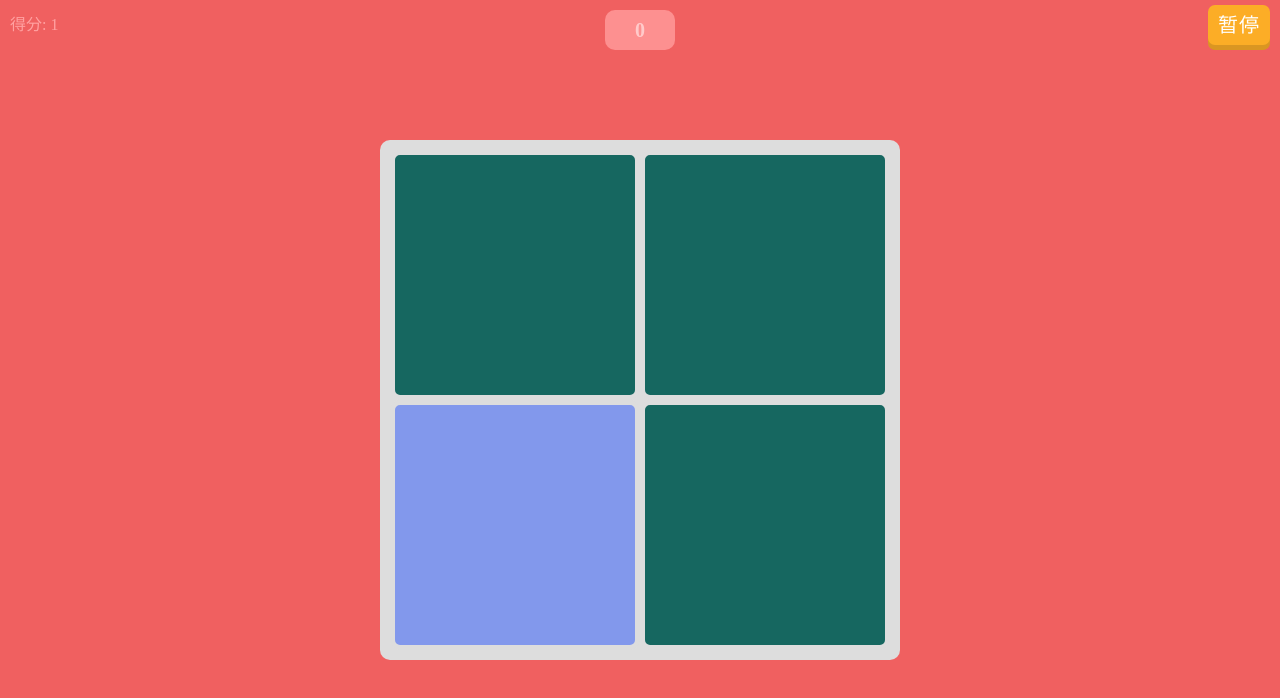
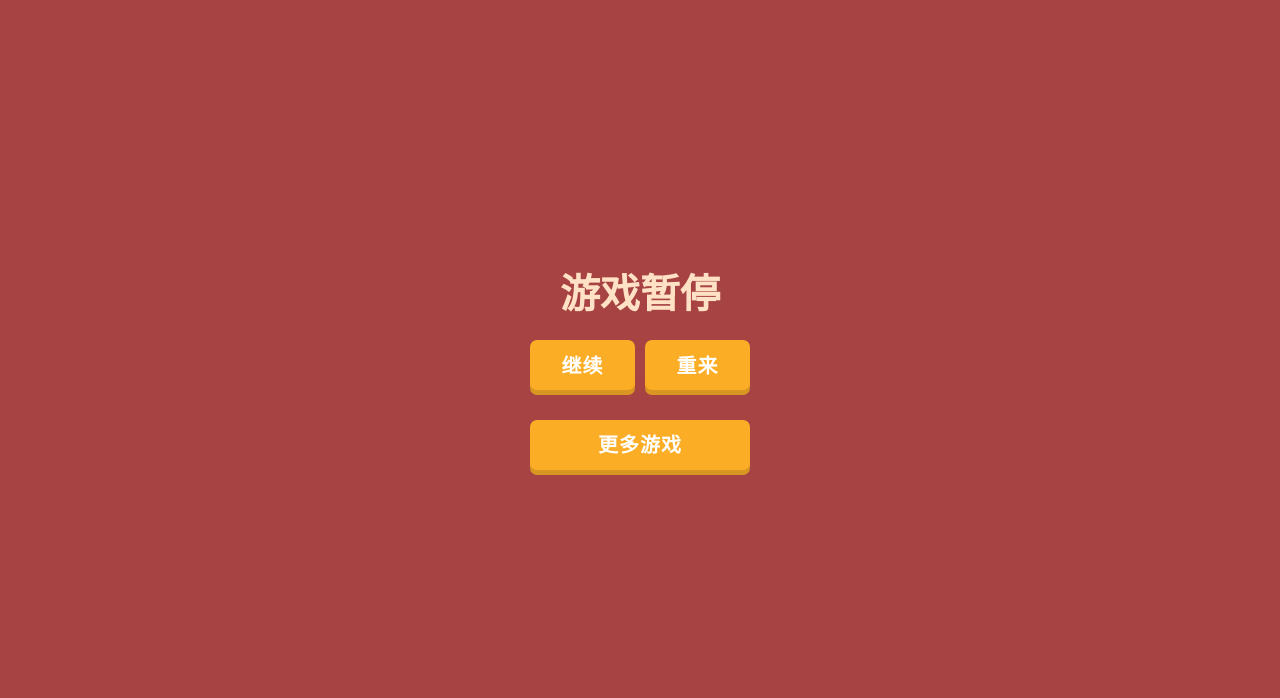
Before and after one commit to Elvin1993/LookColor, a plain HTML site: page index.html in a window 1280 px wide. Drawn offline with Linux system fonts and the light colour scheme.

Commit message:
add pause page

```diff
--- a/css/m.css
+++ b/css/m.css
@@ -1,6 +1,6 @@
 body,
 div,
-span {
+span,h3{
     margin: 0px;
     padding: 0px;
 }
@@ -73,10 +73,11 @@ body {
     color: inherit;
     cursor: pointer;
     display: inline-block;
+    text-decoration: none;
     margin: 10px 20px;
     /*text-transform: uppercase; 文字大写 , 对中文无意义*/
     letter-spacing: 1px;
-    font-weight: 700px;
+    font-weight: 700;
     position: relative;
     background: #FCAD26;
     border-radius: 7px;
@@ -174,3 +175,43 @@ body {
   width: 33.33%;
   height: 33.33%;
 }
+
+#dialog {
+  background: #A74343;
+}
+
+.pause {
+  width: 100%;
+  height: 270px;
+  position: absolute;
+  top: 0;
+  right: 0;
+  bottom: 0;
+  left: 0;
+  margin: auto;
+  text-align: center;
+}
+
+.pause h3 {
+  color: #FFE2C5;
+  font-size: 40px;
+  line-height: 60px;
+}
+#dialog .btn {
+  margin: 15px auto;
+}
+
+.btn-resume , .btn-restart {
+  width: 105px;
+  float: left;
+}
+
+#dialog .btn-restart {
+  margin-left: 10px;
+}
+
+.btn-wrap {
+  width:220px;
+  margin: 0 auto;
+  overflow: hidden;
+}
--- a/index.html
+++ b/index.html
@@ -15,11 +15,11 @@
 
 <body>
     <div class="grid">
-
+        <!-- 加载页面 -->
         <div id="loading" class="page hide">
             <div class="loading-txt">加载中...</div>
         </div>
-
+        <!-- 首页 -->
         <div id="index" class="page hide">
             <h1>看你有多色</h1>
             <div id="help">找出所有色块里颜色不同的一个</div>
@@ -28,9 +28,12 @@
                 <button class="btn btn-new">双飞模式</button>
             </div>
         </div>
-        <div id="room" class="page">
+        <!-- 操作页面 -->
+        <div id="room" class="page hide">
             <header>
-            <span class="lv">得分: <em>1</em></span>
+                <span class="lv">
+          得分: <em>1</em>
+        </span>
                 <span class="time">0</span>
                 <span class="btn btn-pause">暂停</span>
             </header>
@@ -41,6 +44,17 @@
                 <span style="background-color: rgb(22, 103, 96);"></span>
             </div>
         </div>
+        <!-- 游戏结束页面 -->
+        <div id="dialog" class="page">
+          <div class="pause">
+            <h3>游戏暂停</h3>
+            <div class="btn-wrap">
+              <button class="btn btn-resume">继续</button>
+              <button class="btn btn-restart">重来</button>
+            </div>
+            <a href="#" class="btn" >更多游戏</a>
+          </div>
+        </div>
     </div>
 </body>
 
```
Lines whose indentation alone changed are shown as unchanged.
